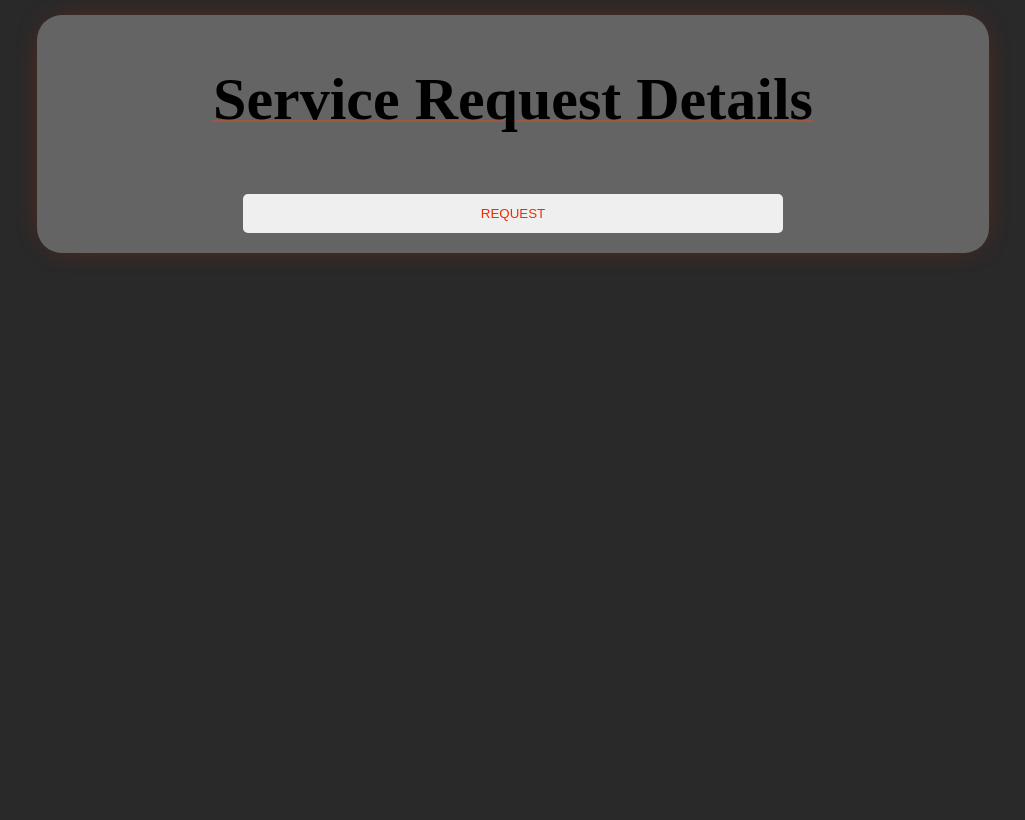
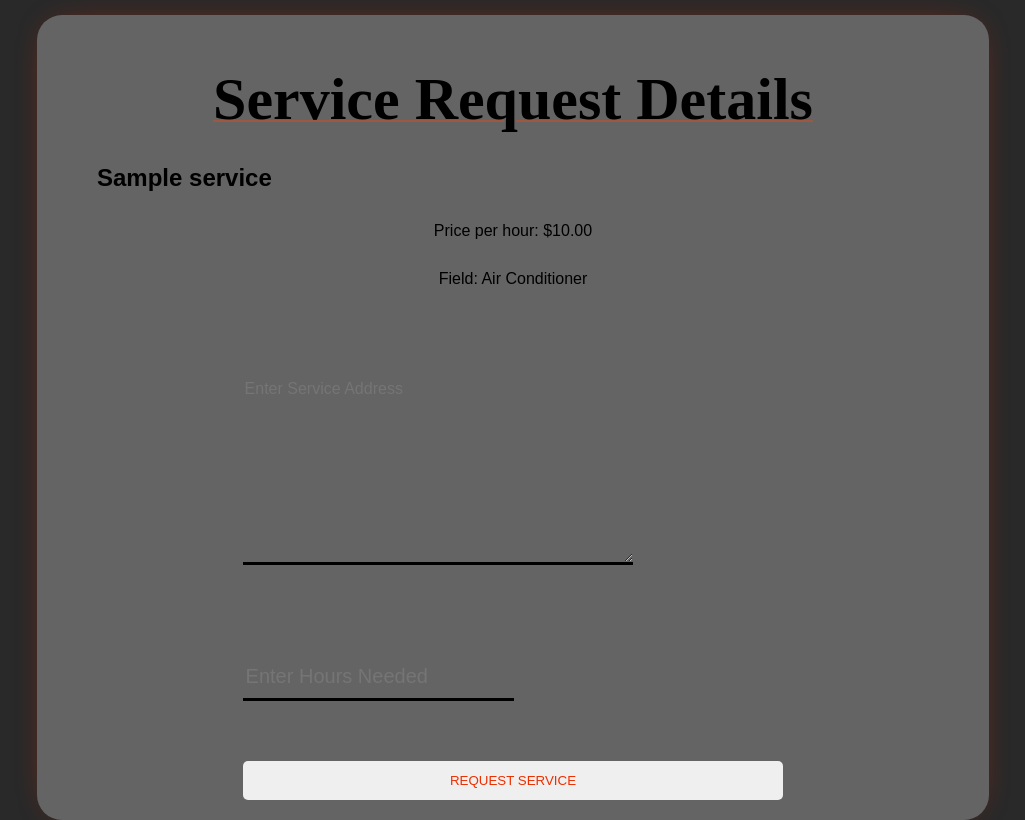
Before and after one commit to Malika7188/netfix, a Django app: template services/templates/services/request_service.html in a window 1280 px wide. Shown: the part 61-881 px from the top of the page, without its empty margins (127-1152 px from the left). Before the commit the page ends 319 px from the top, so only its background shows below. Run offline with Django 3.2, Linux system fonts and the light colour scheme; the template is opened without the code that fills it: values that come from a table or form of the project are taken from there, others are empty; tables that the repository leaves empty hold one stand-in row (values such as "Sample post").

Commit message:
chore: modify request form

```diff
--- a/services/templates/services/request_service.html
+++ b/services/templates/services/request_service.html
@@ -5,7 +5,14 @@
 
 {% block content %}
     <p class="title">Service Request Details</p>
+    <div class="service-info">
+        <h2>{{ service.name }}</h2>
+        <p>Price per hour: ${{ service.price_hour }}</p>
+        <p>Field: {{ service.field }}</p>
+    </div>
     <form method="POST">
-        <button type="submit">Request</button>
+        {% csrf_token %}
+        {{ form.as_p }}
+        <button type="submit">Request Service</button>
     </form>
 {% endblock %}
```
